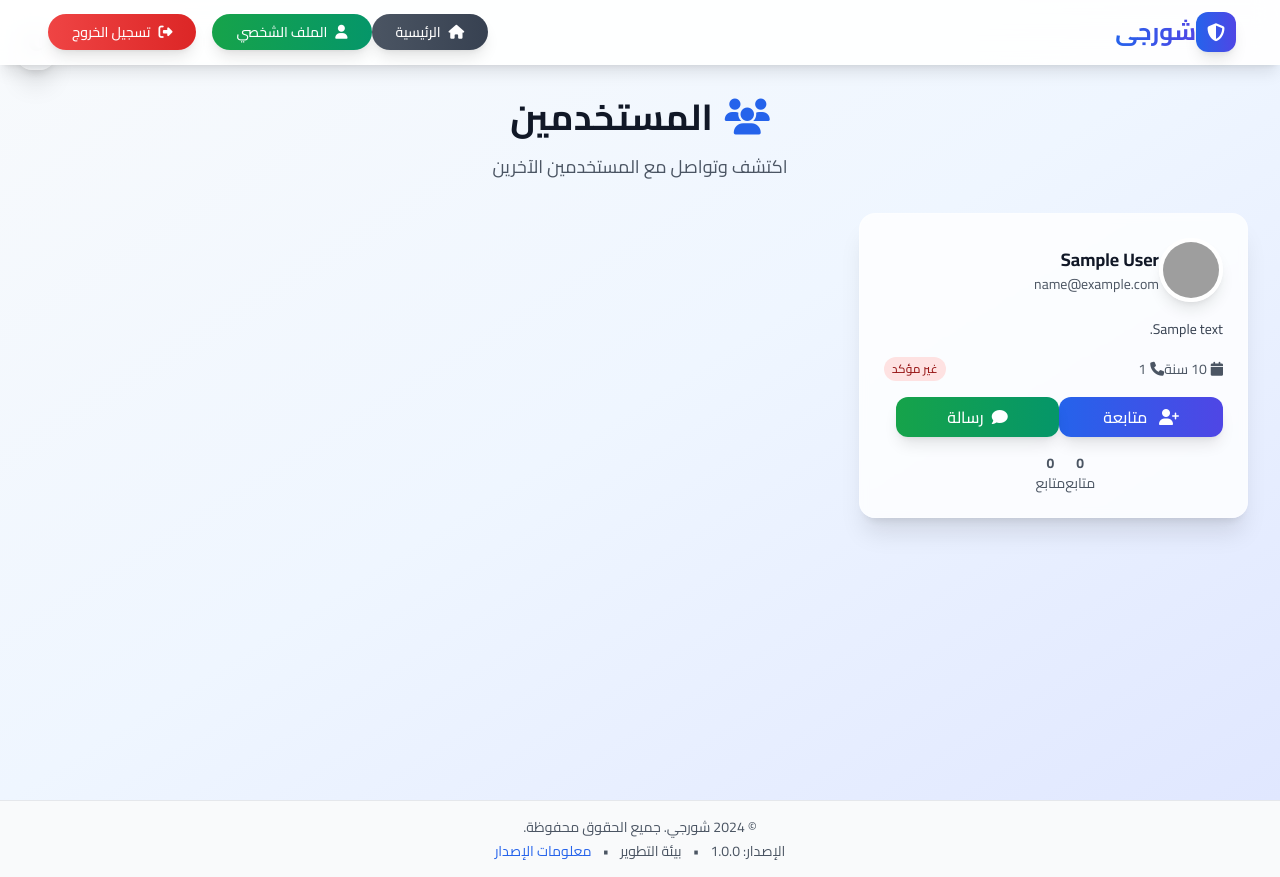
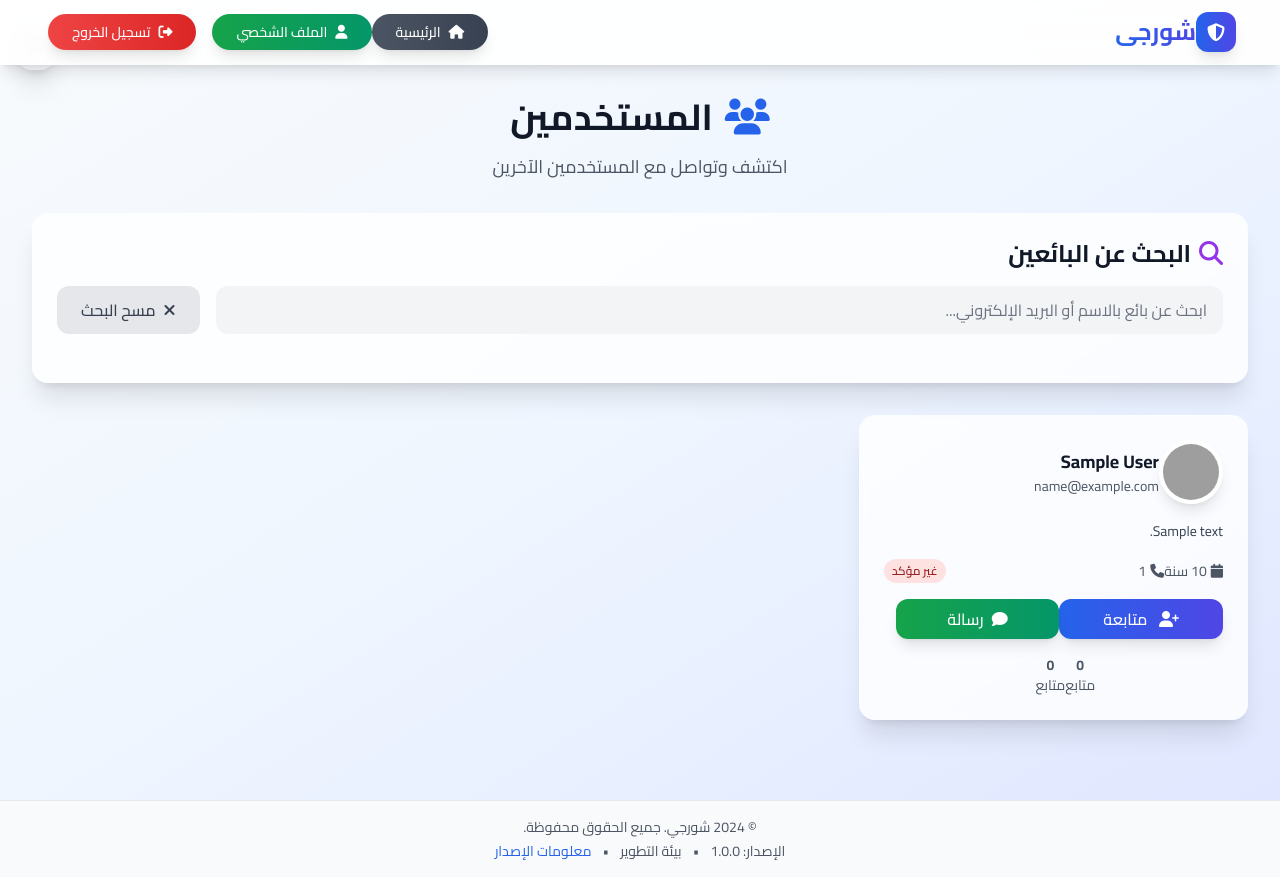
Before and after one commit to Abudi7/Shorje-Platform, a Symfony app: template shorje-api/templates/social/users.html.twig in a window 1280 px wide. Run offline with Twig, Linux system fonts and the light colour scheme; the template is opened without the code that fills it: most values are stand-ins (such as "Sample title", 1, 10 or a date in 2020); some libraries are stand-ins or nearby versions; grey boxes are pictures that could not be loaded.

Commit message:
✨ Add Seller Search to Users Page
🔍 New Features:
- Added search section to /users page
- Real-time search by name or email
- Professional search UI with results display
- Quick access to seller profiles and messaging
- Follow/unfollow functionality for search results

🎯 User Experience:
- Search sellers by typing name or email
- View seller profiles directly from search
- Send messages to discovered sellers
- Follow sellers found through search
- Clear search functionality

🚀 Technical Implementation:
- Uses existing /api/search-sellers endpoint
- Debounced search input (300ms delay)
- Professional search results display
- Integrated with existing follow/message system

```diff
--- a/shorje-api/templates/social/users.html.twig
+++ b/shorje-api/templates/social/users.html.twig
@@ -38,6 +38,28 @@
                 <i class="fas fa-users ml-3 text-blue-600"></i>المستخدمين
             </h1>
             <p class="text-lg text-gray-600">اكتشف وتواصل مع المستخدمين الآخرين</p>
+        </div>
+
+        <!-- Search Section -->
+        <div class="bg-white/80 backdrop-blur-sm rounded-2xl shadow-xl border border-white/20 p-6 mb-8">
+            <h2 class="text-2xl font-bold text-gray-900 mb-4">
+                <i class="fas fa-search ml-2 text-purple-600"></i>البحث عن البائعين
+            </h2>
+
+            <div class="flex flex-col md:flex-row gap-4">
+                <div class="flex-1">
+                    <input type="text" id="userSearchInput" placeholder="ابحث عن بائع بالاسم أو البريد الإلكتروني..."
+                           class="w-full px-4 py-3 bg-gray-100 border-0 rounded-xl text-gray-900 placeholder-gray-500 focus:outline-none focus:ring-2 focus:ring-purple-500">
+                </div>
+                <button onclick="clearSearch()" class="bg-gray-200 hover:bg-gray-300 text-gray-700 px-6 py-3 rounded-xl font-medium transition-all duration-300">
+                    <i class="fas fa-times ml-2"></i>مسح البحث
+                </button>
+            </div>
+
+            <!-- Search Results -->
+            <div id="userSearchResults" class="mt-6 space-y-4 max-h-96 overflow-y-auto">
+                <!-- Search results will be populated here -->
+            </div>
         </div>
 
         <!-- Users Grid -->
@@ -181,9 +203,92 @@ async function loadFollowStatuses() {
     }
 }
 
+// User Search functionality
+async function searchUsers(query) {
+    if (query.length < 2) {
+        document.getElementById('userSearchResults').innerHTML = '';
+        return;
+    }
+
+    try {
+        const response = await apiCall(`/api/search-sellers?q=${encodeURIComponent(query)}`);
+
+        if (response.sellers && response.sellers.length > 0) {
+            displayUserSearchResults(response.sellers);
+        } else {
+            document.getElementById('userSearchResults').innerHTML = '<p class="text-gray-500 text-center py-4">لم يتم العثور على مستخدمين</p>';
+        }
+    } catch (error) {
+        console.error('User search error:', error);
+        document.getElementById('userSearchResults').innerHTML = '<p class="text-red-500 text-center py-4">حدث خطأ أثناء البحث</p>';
+    }
+}
+
+function displayUserSearchResults(users) {
+    const resultsContainer = document.getElementById('userSearchResults');
+
+    const usersHtml = users.map(user => `
+        <div class="bg-gray-50 rounded-xl p-4 border border-gray-200 hover:bg-gray-100 transition-colors">
+            <div class="flex items-center space-x-4">
+                <div class="h-12 w-12 bg-gradient-to-br from-purple-500 to-indigo-600 rounded-full flex items-center justify-center overflow-hidden">
+                    <img src="/api/profile/image/${user.id}/profile"
+                         alt="${user.name}"
+                         class="w-full h-full object-cover"
+                         onerror="this.style.display='none'; this.nextElementSibling.style.display='flex';">
+                    <i class="fas fa-user text-white text-lg" style="display: none;"></i>
+                </div>
+                <div class="flex-1">
+                    <h4 class="font-semibold text-gray-900">${user.name}</h4>
+                    <p class="text-sm text-gray-600">${user.email}</p>
+                    ${user.isVerified ? '<span class="text-xs text-green-500"><i class="fas fa-check-circle ml-1"></i>مؤكد</span>' : ''}
+                </div>
+                <div class="flex space-x-2">
+                    <button onclick="viewUserProfile(${user.id})" class="bg-purple-500 hover:bg-purple-600 text-white px-3 py-2 rounded-lg text-sm font-medium transition-all duration-300">
+                        <i class="fas fa-user ml-1"></i>الملف
+                    </button>
+                    <button onclick="startChat(${user.id})" class="bg-green-500 hover:bg-green-600 text-white px-3 py-2 rounded-lg text-sm font-medium transition-all duration-300">
+                        <i class="fas fa-comment ml-1"></i>رسالة
+                    </button>
+                    <button onclick="toggleFollow(${user.id})" class="bg-blue-500 hover:bg-blue-600 text-white px-3 py-2 rounded-lg text-sm font-medium transition-all duration-300">
+                        <i class="fas fa-user-plus"></i>
+                    </button>
+                </div>
+            </div>
+        </div>
+    `).join('');
+
+    resultsContainer.innerHTML = usersHtml;
+}
+
+function clearSearch() {
+    document.getElementById('userSearchInput').value = '';
+    document.getElementById('userSearchResults').innerHTML = '';
+}
+
+function viewUserProfile(userId) {
+    window.location.href = `/profile/${userId}`;
+}
+
 // Load follow statuses when page loads
 document.addEventListener('DOMContentLoaded', function() {
     loadFollowStatuses();
+
+    // Add search input listener
+    document.getElementById('userSearchInput').addEventListener('input', debounce(function(e) {
+        searchUsers(e.target.value);
+    }, 300));
 });
+
+function debounce(func, wait) {
+    let timeout;
+    return function executedFunction(...args) {
+        const later = () => {
+            clearTimeout(timeout);
+            func(...args);
+        };
+        clearTimeout(timeout);
+        timeout = setTimeout(later, wait);
+    };
+}
 </script>
 {% endblock %}
```
